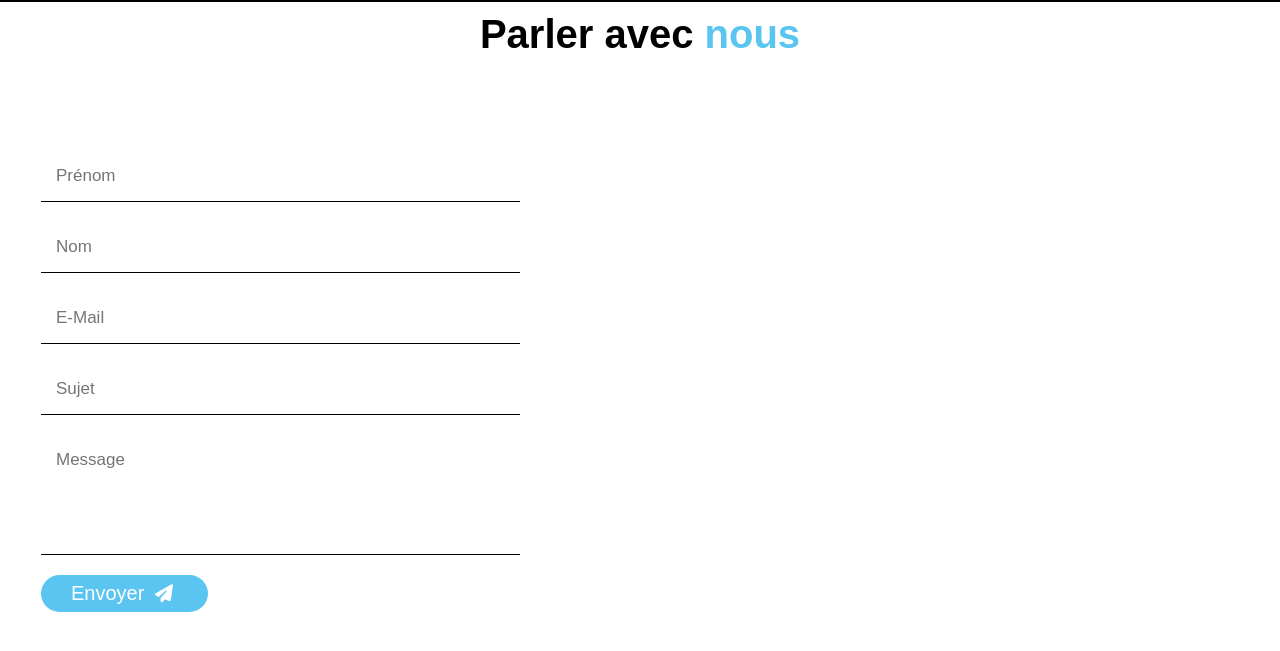
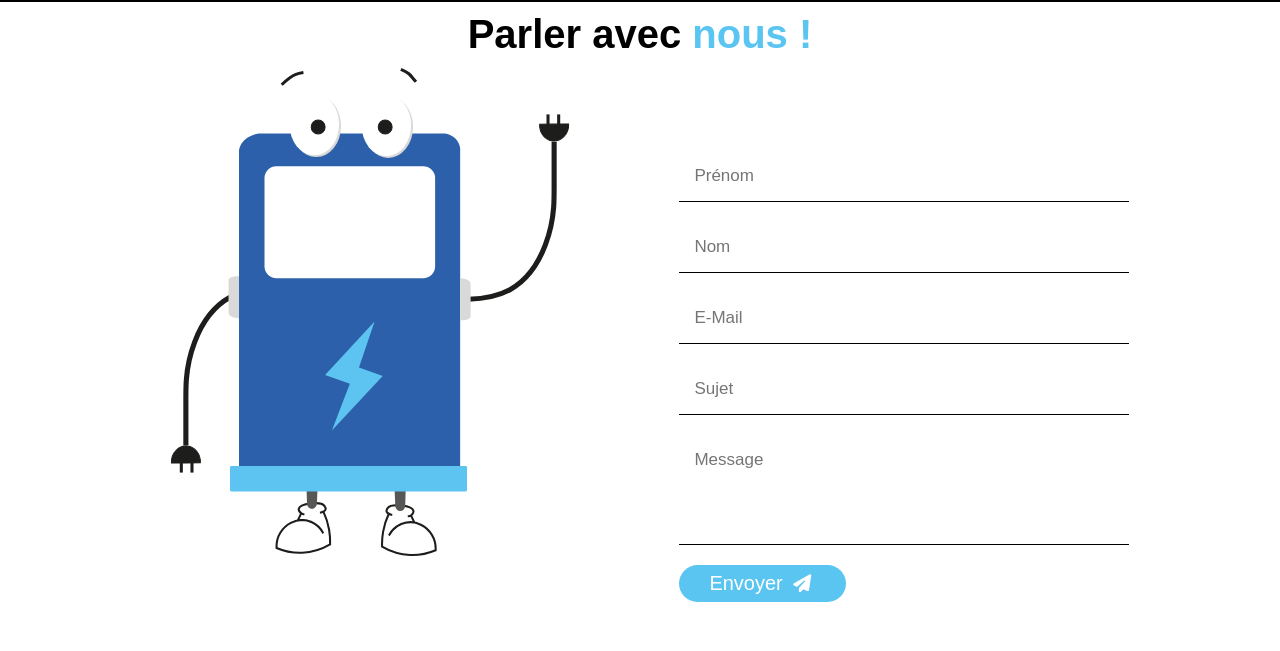
Before and after one commit to JupiterD-aurel/Supervision, a PHP site: page /contact.php in a window 1280 px wide. Shown: the part 78-729 px from the top of the page. Run offline with PHP 8.4, Linux system fonts and the light colour scheme; some libraries are stand-ins or nearby versions.

Commit message:
part "contact" over

```diff
--- a/Site/Css/link.css
+++ b/Site/Css/link.css
@@ -302,6 +302,11 @@ right: 10%;
 color: #000000;
 }
 
+.service{
+margin-top: 40%;
+
+}
+
 .text1{
 display: flex;
 }
--- a/Site/Css/main.css
+++ b/Site/Css/main.css
@@ -133,7 +133,6 @@ section{
     flex:1 1 45rem;
     padding:2rem;
     margin:2rem;
-    margin-bottom: 4rem;
 }
 
 .contact .row form .box{
@@ -144,7 +143,7 @@ section{
     border-bottom: 1px solid;
     text-transform: none;
     font-size: 1.7rem;
-    width:40%;
+    width:45rem;
 }
 
 button {
@@ -156,8 +155,13 @@ button {
 }
 
 .contact .row form .message{
-    height: 12rem;
+    height: 11rem;
     resize: none;
+}
+
+.content{
+display: flex;
+margin-left: 8%;
 }
 
 
--- a/Site/contact.php
+++ b/Site/contact.php
@@ -7,6 +7,7 @@
 
     <link rel="stylesheet" href="https://cdnjs.cloudflare.com/ajax/libs/font-awesome/5.15.2/css/all.min.css">
     <link rel="stylesheet" href="css/main.css">
+
 
 </head>
 <?php include('header.php')?>
@@ -65,9 +66,15 @@ if(isset($_POST["submit"]))
 ?>
 
 
-<h1 class="heading"> Parler avec<span> nous</span> </h1>
+<h1 class="heading"> Parler avec<span> nous !</span> </h1>
+    <div class="content">
+    <div class="content2">
+            <img src="image/vivi.svg" alt="vivi-live" width="536px" height="488px">
 
+</div>
+    <div class="content1">
 <section class="contact" id="contact">
+
             <p id="errormessage"><?php echo $mess?></p><p id="successmessage"><?php echo $succmess?></p>
             <div class="row">
                 <form action="" method="POST">
@@ -78,8 +85,15 @@ if(isset($_POST["submit"]))
                     <textarea name="message" id="" cols="25" rows="10" class="box message" placeholder="Message"></textarea>
                     <button type="submit" name="submit" class="btn"> Envoyer <i class="fas fa-paper-plane"></i> </button>
                 </form>
+            </div></div>
+
 </div>
+
+
+
 <script src="https://cdnjs.cloudflare.com/ajax/libs/jquery/3.6.0/jquery.min.js"></script>
 <script src="script.js"></script>
+
+</section>
+
 </body>
-</section>
--- a/Site/histoire.php
+++ b/Site/histoire.php
@@ -32,7 +32,7 @@ Plus de 30 sociétés sont déjà à nos côtés. Dans les années à venir, nou
 	</div>
 
 	<div class="part2">
-		<img src="image/charging-pistol-in-socket-at-charging-station.jpg" alt="charging" srcset="">
+		<img src="image/im 1.jpg" alt="charging" srcset="">
 	</div>
 </div>
 
```
Also changed, not shown: Site/index.php (+5 -6 lines), Site/service.php (+6 -7 lines). Lines whose indentation alone changed are shown as unchanged.
